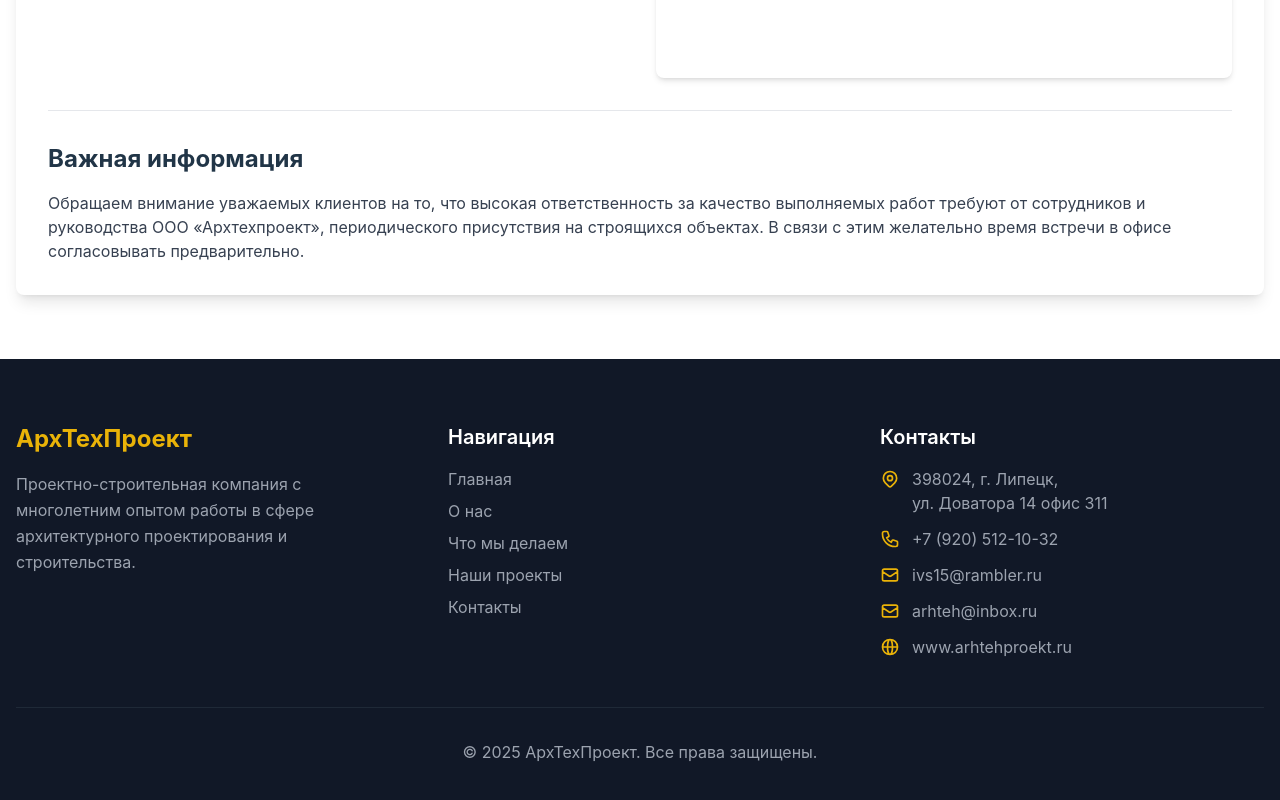
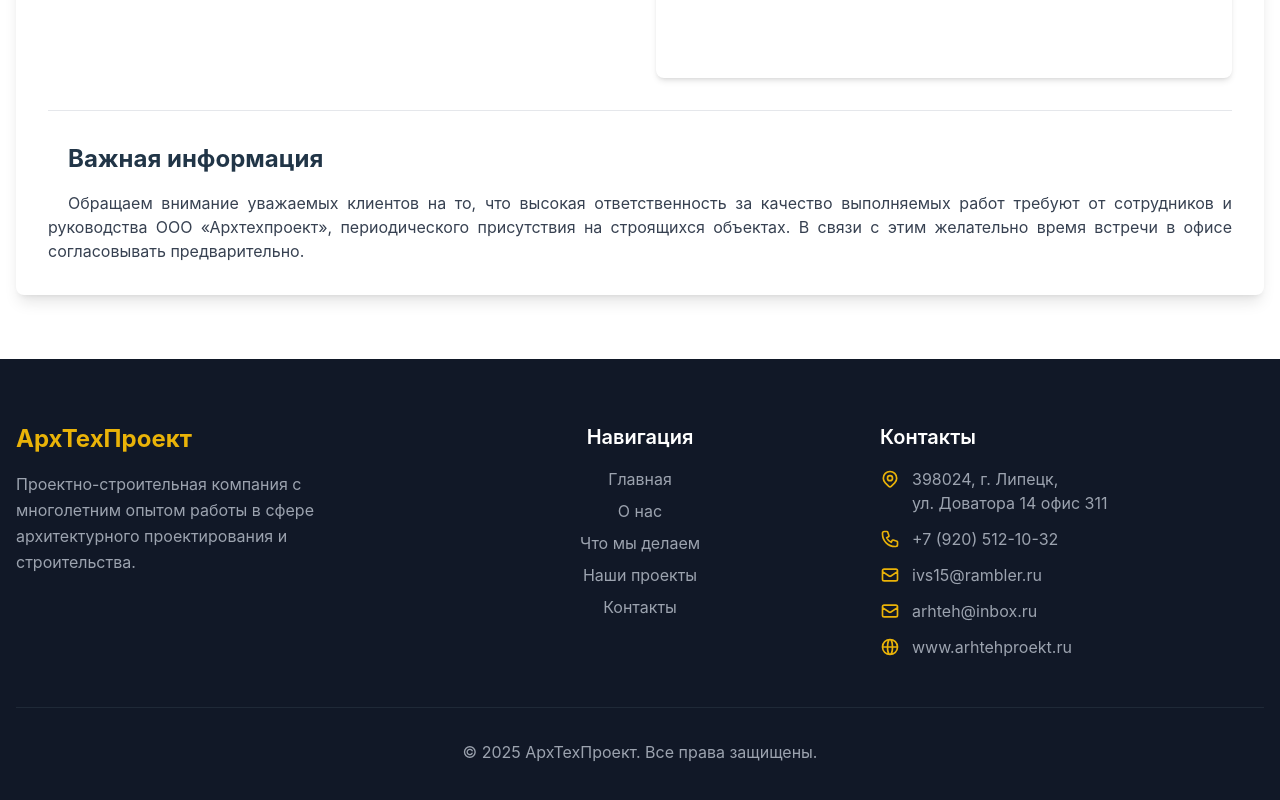
Before and after one commit to Ki3iL/arch_site, a Vue app: page / in a window 1280 px wide. Shown: the part 4580-5380 px from the top of the page. Built offline with nearby package versions, Linux system fonts and the light colour scheme.

Commit message:
contact indent-5

```diff
--- a/src/components/Footer.vue
+++ b/src/components/Footer.vue
@@ -40,7 +40,7 @@ const contactItems = [
         </div>
 
         <!-- Меню -->
-        <div class="space-y-4">
+        <div class="space-y-4 md:text-center">
           <h3 class="text-xl font-semibold text-white">Навигация</h3>
           <div class="space-y-2">
             <a v-for="item in menu"
--- a/src/components/sections/ContactSection.vue
+++ b/src/components/sections/ContactSection.vue
@@ -10,7 +10,7 @@ import YandexMap from '@/components/YandexMap.vue';
 
       <div class="bg-white rounded-lg shadow-lg p-8">
         <!-- Контакты и карта -->
-        <div class="grid grid-cols-1 md:grid-cols-2 gap-8 mb-8">
+        <div class="grid grid-cols-1 md:grid-cols-2 gap-8 mb-8 ">
           <!-- Контакты -->
           <div>
             <h3 class="text-2xl font-bold mb-4">Наши контакты</h3>
@@ -42,10 +42,10 @@ import YandexMap from '@/components/YandexMap.vue';
         </div>
 
         <!-- Важная информация (на всю ширину) -->
-        <div class="border-t border-gray-200 pt-8">
+        <div class="border-t border-gray-200 indent-5 pt-8">
           <h3 class="text-2xl font-bold mb-4">Важная информация</h3>
-          <p class="text-gray-700">
-            Обращаем внимание уважаемых клиентов на то, что высокая ответственность за качество выполняемых работ требуют от сотрудников и руководства ООО «Архтехпроект», периодического присутствия на строящихся объектах. В связи с этим желательно время встречи в офисе согласовывать предварительно.
+          <p class="text-justify text-gray-700">
+            Обращаем внимание уважаемых клиентов на то, что высокая ответственность за качество выполняемых работ требуют от сотрудников и руководства ООО&nbsp;«Архтехпроект», периодического присутствия на строящихся объектах. В связи с этим желательно время встречи в офисе согласовывать предварительно.
           </p>
         </div>
       </div>
--- a/src/components/sections/DetailedServicesSection.vue
+++ b/src/components/sections/DetailedServicesSection.vue
@@ -114,7 +114,7 @@ const openModal = (service) => {
         <div
           v-for="service in detailedServices"
           :key="service.title"
-          class="bg-white p-6 rounded-lg shadow-lg cursor-pointer hover:shadow-xl transition-shadow"
+          class="bg-white p-6 rounded-lg shadow-lg cursor-pointer hover:shadow-xl transition-shadow "
           @click="openModal(service)"
         >
           <component
```
